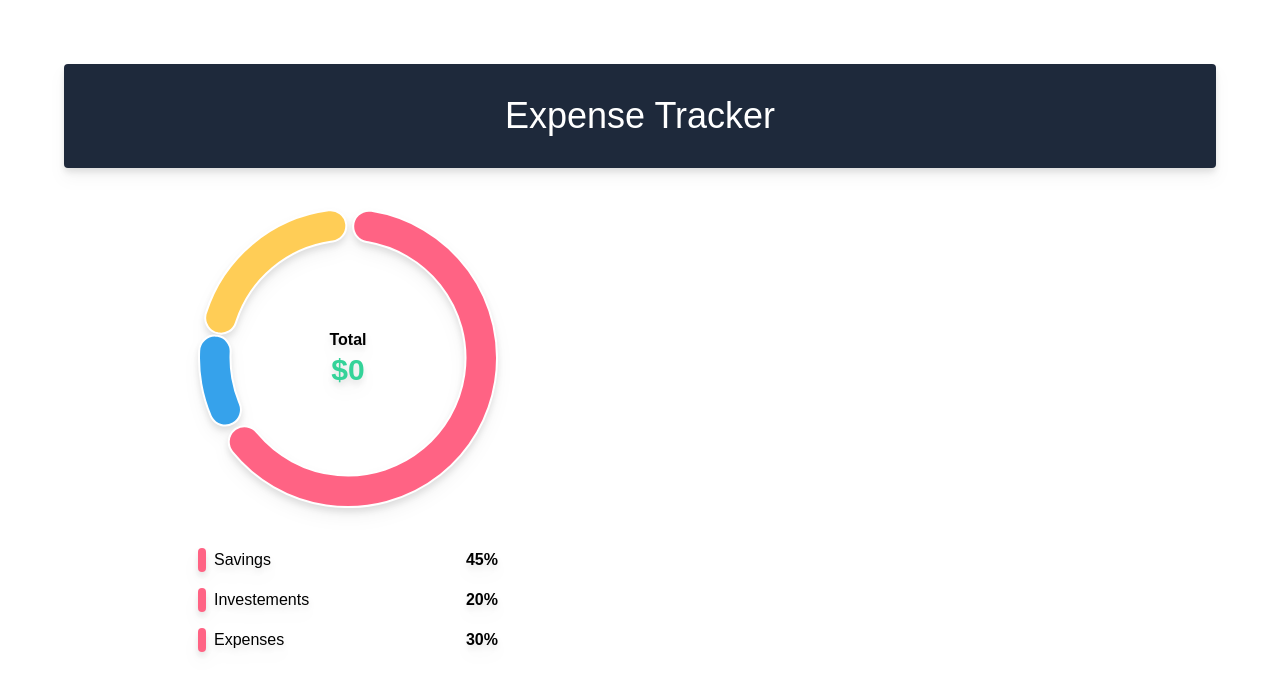
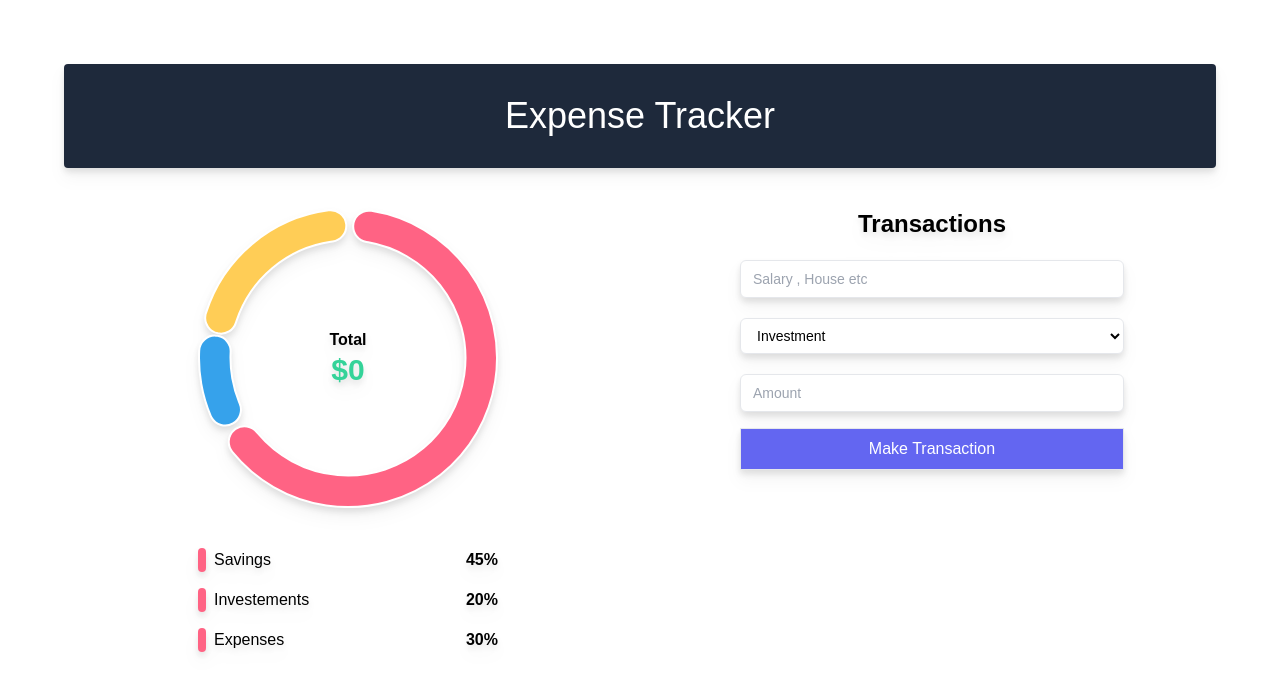
Before and after one commit to sadeepfernando/Expense-Tracker, a React (Create React App) app in the folder front-end/: page / in a window 1280 px wide. Shown: the top 694 px of the page. Built offline with nearby package versions, Linux system fonts and the light colour scheme.

Commit message:
Created the form of the application

```diff
--- a/front-end/package.json
+++ b/front-end/package.json
@@ -39,5 +39,9 @@
   },
   "devDependencies": {
     "tailwindcss": "^3.4.3"
-  }
+  },
+  "description": "This project was bootstrapped with [Create React App](https://github.com/facebook/create-react-app).",
+  "main": "tailwind.config.js",
+  "author": "",
+  "license": "ISC"
 }
--- a/front-end/src/App.css
+++ b/front-end/src/App.css
@@ -40,3 +40,7 @@
   margin-right: auto;
 
 }
+
+.form-input{
+  @apply mt-1 block w-full py-2 px-3 border border-gray-200 bg-white rounded-md focus:outline-none focus:ring-indigo-500 sm:text-sm
+}
--- a/front-end/src/App.js
+++ b/front-end/src/App.js
@@ -1,5 +1,6 @@
 import './App.css';
 import Graph from './Components/Graph';
+import Form from './Components/Form';
 
 
 
@@ -14,6 +15,7 @@ function App() {
         {/* chart */}
         <Graph></Graph>
         {/* form */}
+      <Form></Form>
       </div>
       </div>
     </div>
--- /dev/null
+++ b/front-end/src/components/Form.js
@@ -0,0 +1,32 @@
+import React from 'react'
+
+export default function Form() {
+  return (
+    <div className='form max-w-sm mx-auto w-96'>
+
+        <h1 className='font-bold pb-4 text-2xl'>Transactions</h1>
+
+        <form id='form'>
+            <div className="grid gap-4">
+                <div className="input-group">
+                    <input type="text" placeholder='Salary , House etc' className='form-input' />
+
+                </div>
+                <select className='form-input'>
+                    <option value="Investment" defaultValue>Investment</option>
+                    <option value="Expenses" >Expenses</option>
+                    <option value="Savings" >Savings</option>
+                </select>
+                <div className="input-group">
+                    <input type="text" placeholder='Amount' className='form-input' />
+                </div>
+                <div className="submit-btn">
+                    <button className='border py-2 text-white bg-indigo-500 w-full'>Make Transaction</button>
+                </div>
+            </div>
+
+        </form>
+
+    </div>
+  )
+}
--- a/front-end/src/components/Graph.js
+++ b/front-end/src/components/Graph.js
@@ -26,7 +26,7 @@ const config = {
   }
 }
 
-const Graph = () => {
+export default function Graph() {
   return (
     <div className='flex jutify-content max-w-xs mx-auto'>
       <div className='item'>
@@ -46,5 +46,3 @@ const Graph = () => {
     </div>
   )
 }
-
-export default Graph
```
Also changed, not shown: 1 other file (tests, documents, lock files or other folders).
